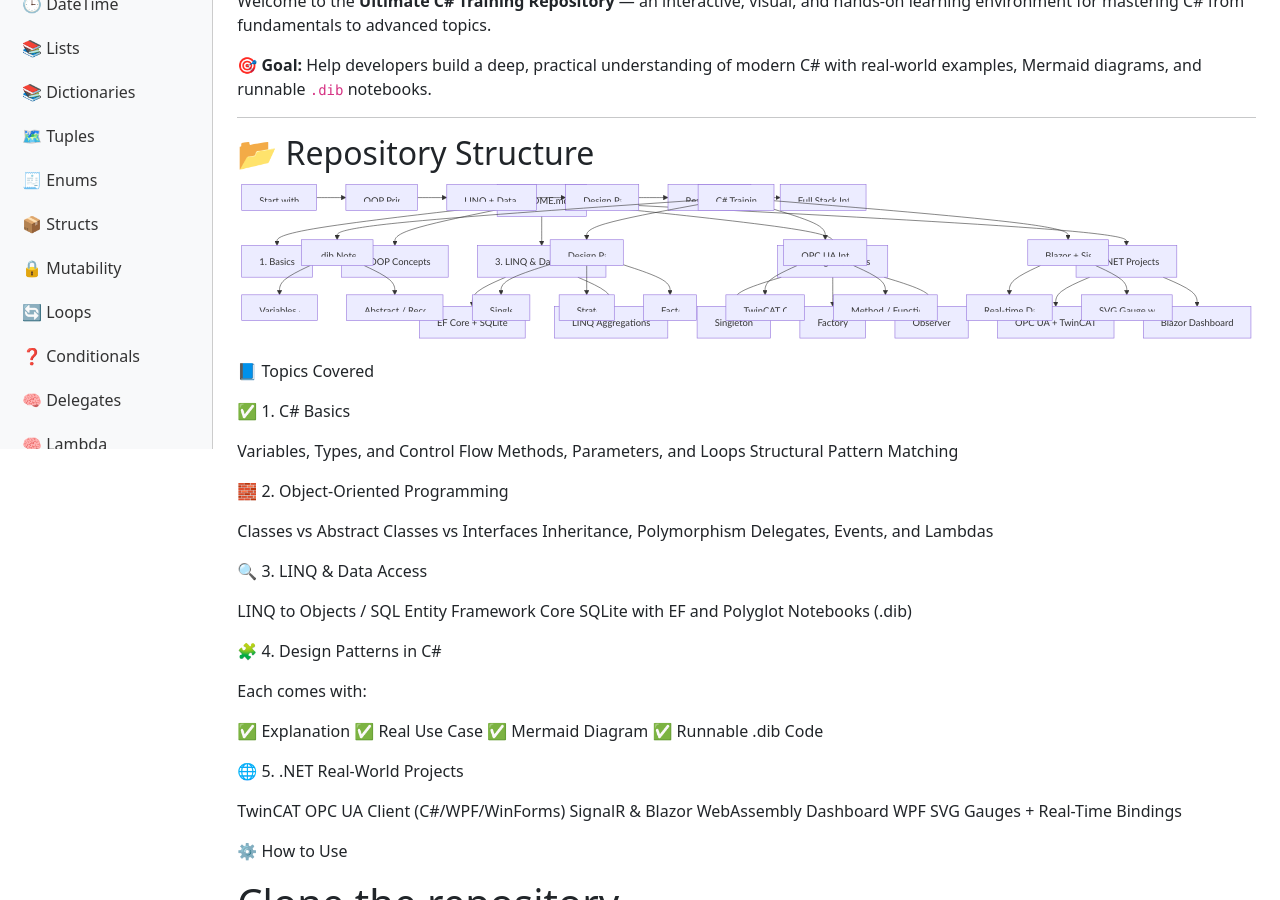
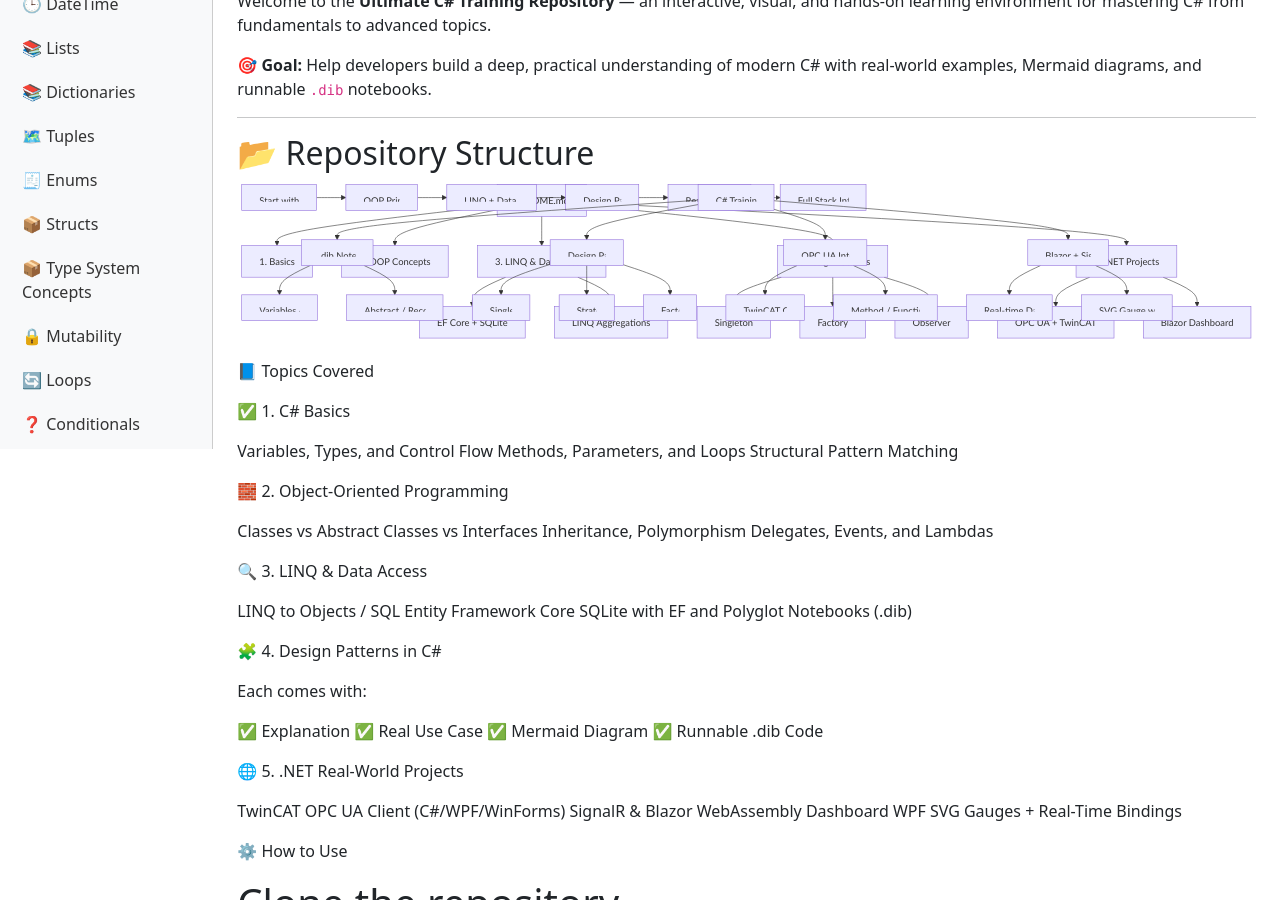
Before and after one commit to buribalkan/C-SHARP-Training, a Jekyll site: the page built from README.md, in a window 1280 px wide and 900 px high, scrolled down 411 px. Built offline with Jekyll 4.4.1, drawn with Linux system fonts in a browser that asks for light colours; nearby versions of some CDN libraries; our own code applies the rules of GitHub Pages for plain Markdown files.

Commit message:
Update sidebar.html

```diff
--- a/_includes/sidebar.html
+++ b/_includes/sidebar.html
@@ -12,6 +12,7 @@
     <li class="nav-item"><a class="nav-link" href="{{ site.baseurl }}/Tuples">🗺️ Tuples</a></li>
     <li class="nav-item"><a class="nav-link" href="{{ site.baseurl }}/Enums">🧾 Enums</a></li>
     <li class="nav-item"><a class="nav-link" href="{{ site.baseurl }}/Structs">📦 Structs</a></li>
+    <li class="nav-item"><a class="nav-link" href="{{ site.baseurl }}/Type-System-Concepts">📦 Type System Concepts</a></li>
     <li class="nav-item"><a class="nav-link" href="{{ site.baseurl }}/Mutability">🔒 Mutability</a></li>
     <li class="nav-item"><a class="nav-link" href="{{ site.baseurl }}/Loops">🔄 Loops</a></li>
     <li class="nav-item"><a class="nav-link" href="{{ site.baseurl }}/Conditionals">❓ Conditionals</a></li>
```
